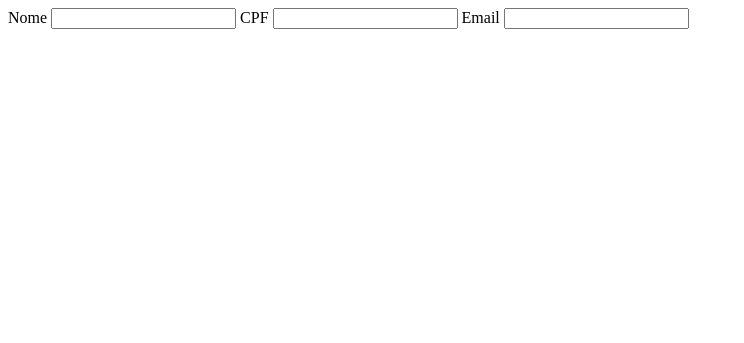
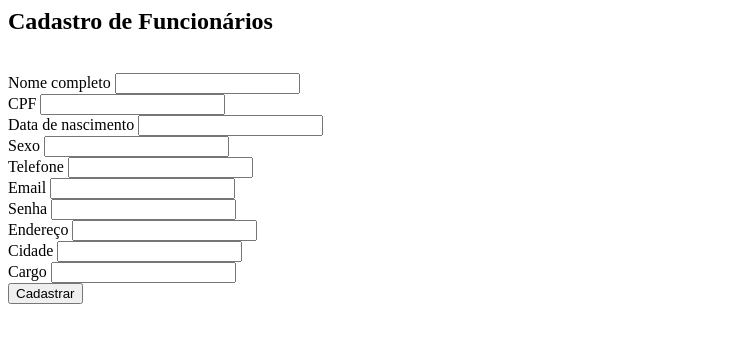
Before and after one commit to FranGlauber/pi2, a Flask app: template templates/funcionarios.html in a window 1280 px wide. Shown: the top 343 px of the page, without its empty margins (0-744 px from the left). Run offline with Flask 3, Linux system fonts and the light colour scheme; the template is opened without the code that fills it, so the values that code supplies are empty.

Commit message:
Atualizar o funcionarios.html

```diff
--- a/templates/funcionarios.html
+++ b/templates/funcionarios.html
@@ -3,14 +3,40 @@
  <title>Cadastro de Funcionarios</title>
 </head>
 <body>
- <h2></h2>
+ <h2>Cadastro de Funcionários</h2>
+<br>
  <form method="POST" action="">
-  <label>Nome</label>
+  <label>Nome completo</label>
   <input type="text" id="nome" name="nome">
+<br>
   <label>CPF</label>
-  <input type="text" id="nome" name="nome">
+  <input type="text" id="cpf" name="cpf">
+<br>
+  <label>Data de nascimento</label>
+  <input type="text" id="data" name="data">
+<br>
+  <label>Sexo</label>
+  <input type="text" id="sexo" name="sexo">
+<br>
+  <label>Telefone</label>
+  <input type="text" id="tel" name="tel">
+<br>
   <label>Email</label>
-  <input type="text" id="nome" name="nome">
+  <input type="text" id="email" name="email">
+<br>
+  <label>Senha</label>
+  <input type="text" id="senha" name="senha">
+<br>
+  <label>Endereço</label>
+  <input type="text" id="endereco" name="endereco">
+<br>
+  <label>Cidade</label>
+  <input type="text" id="cidade" name="cidade">
+<br>
+  <label>Cargo</label>
+  <input type="text" id="cargo" name="cargo">
+<br>
+  <button type="submit">Cadastrar</button>
  </form>
 </body>
 </html>
```
